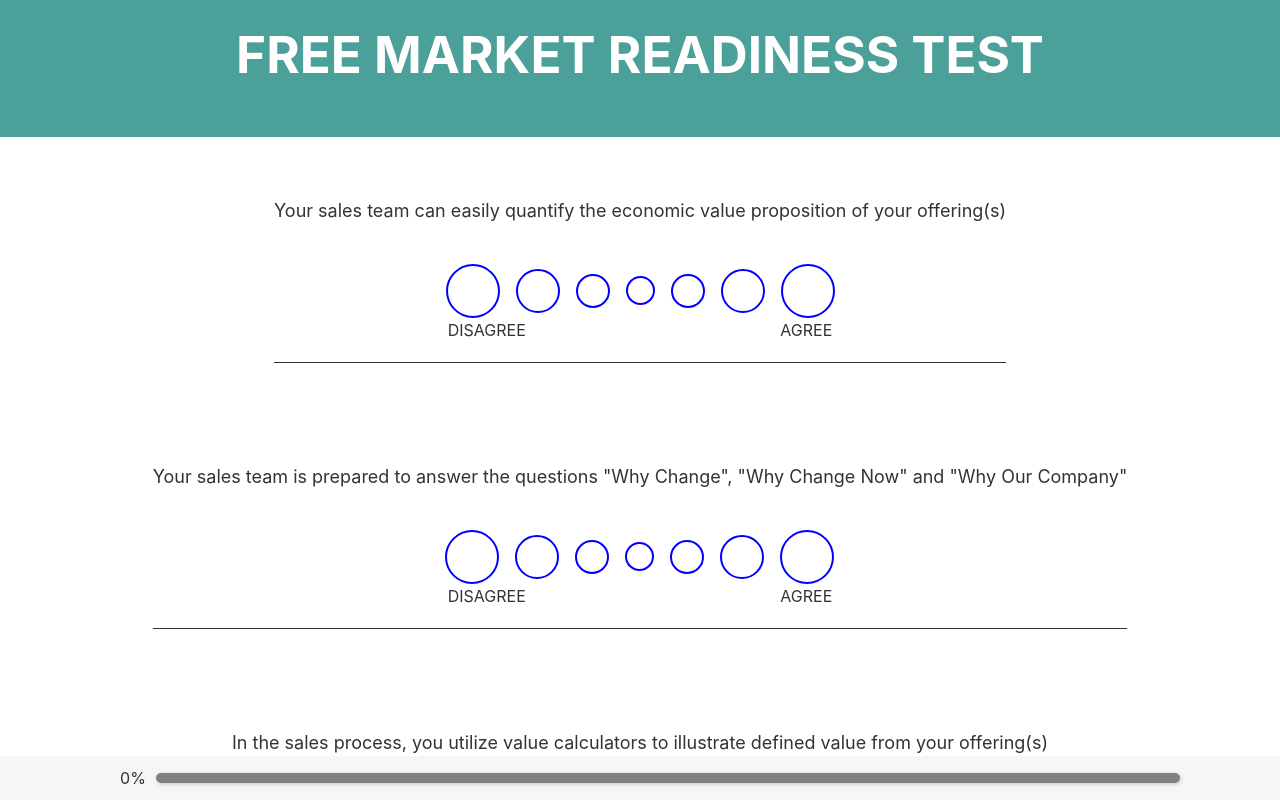
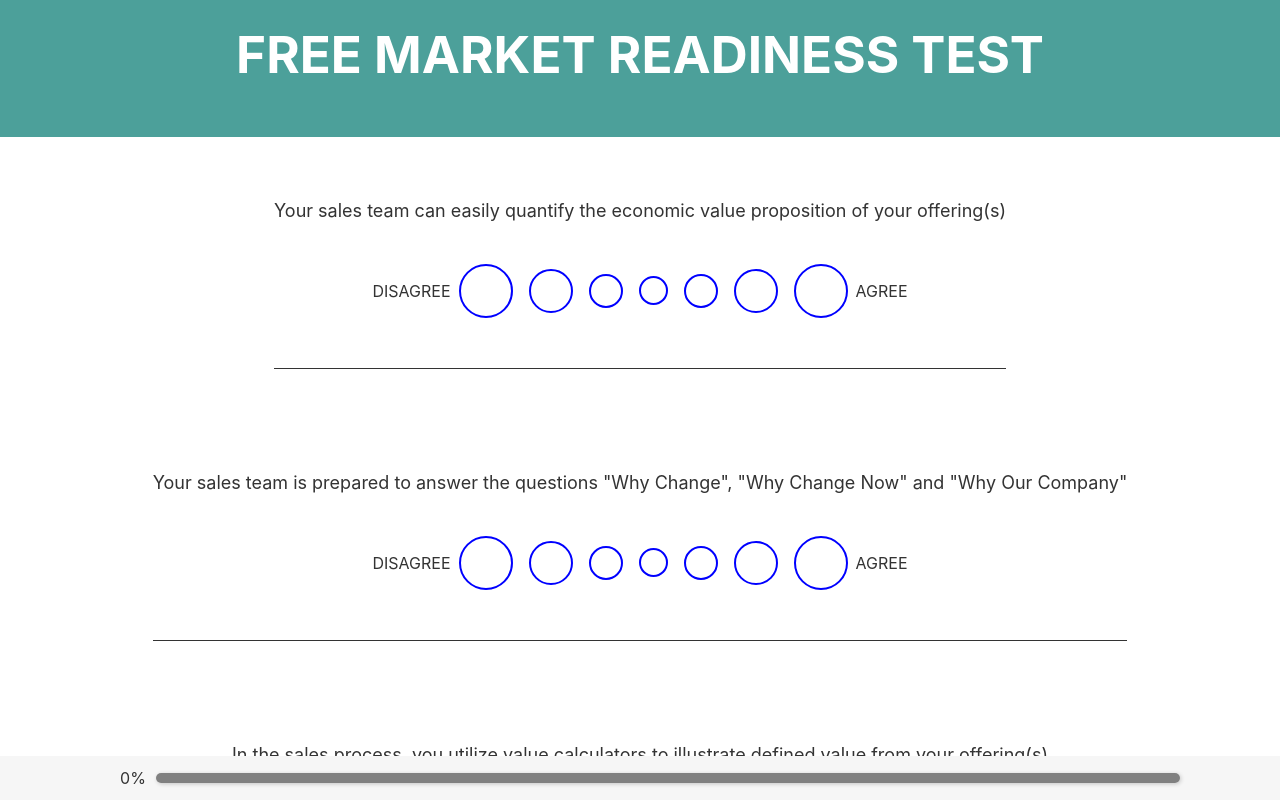
Before and after one commit to jhall-04/SalesWebsite, a React (Vite) app: page / in a window 1280 px wide. Both pictures are taken after a click on the button "Take the test". Shown: the part 28-828 px from the top of the page. Built offline with nearby package versions, Linux system fonts and the light colour scheme.

Commit message:
Agree Disagree fix

```diff
--- a/src/Question.css
+++ b/src/Question.css
@@ -60,7 +60,6 @@
 
     .ad-text {
         margin-left: 0px;
-        margin-top: -30px;
         color: #333;
         word-spacing: 250px;
     }
--- a/src/Question.tsx
+++ b/src/Question.tsx
@@ -23,6 +23,7 @@ const Question: React.FC<QuestionProps> = ({ text, onAnswerSelected, selectedAns
         <div className='question'>
             <span className="bubble-text">{text}</span>
             <div className="bubbles">
+                <div className='ad-text'>DISAGREE</div>
                 {[...Array(7)].map((_, index) => (
                     <div
                         key={index}
@@ -30,8 +31,8 @@ const Question: React.FC<QuestionProps> = ({ text, onAnswerSelected, selectedAns
                         onClick={() => handleBubbleClick(index)}
                     />
                 ))}
+                <div className='ad-text'>AGREE</div>
             </div>
-            <div className="ad-text">DISAGREE AGREE</div>
             <hr className='line' />
         </div>
     );
```
